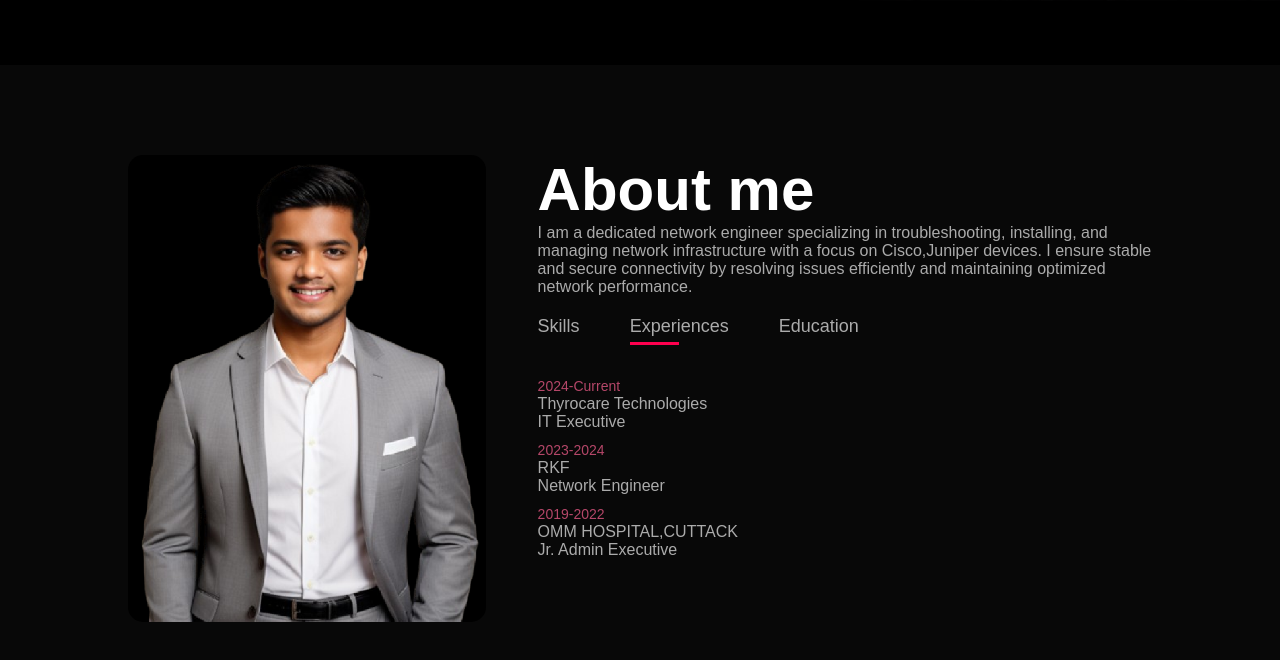
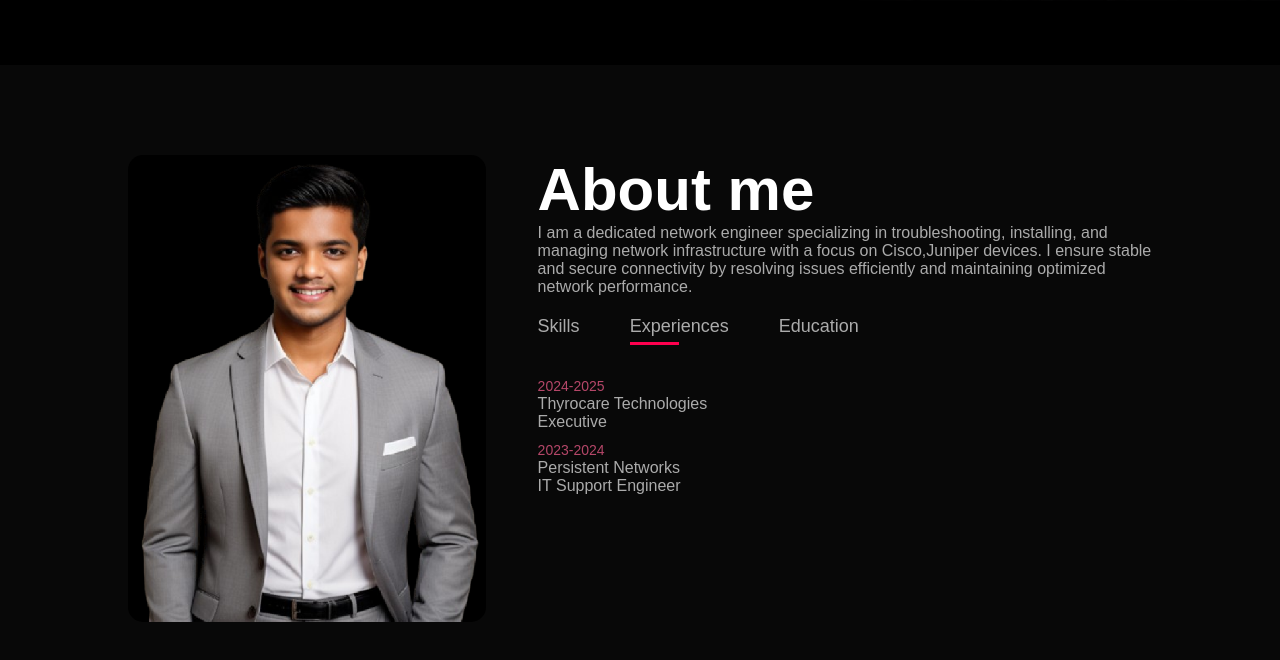
Before and after one commit to debasish-lenka/resume, a plain HTML site: page index.html in a window 1280 px wide. Both pictures are taken after a click on the element "Experiences". Shown: the part 735-1395 px from the top of the page. Drawn offline with Linux system fonts and the light colour scheme.

Commit message:
index.html

```diff
--- a/index.html
+++ b/index.html
@@ -77,9 +77,8 @@
 
                          <div class="tab-contents" id="experience">
                             <ul>
-                                <li><span>2024-Current</span><br>Thyrocare Technologies<br>IT Executive</li>
-                                <li><span>2023-2024</span><br>RKF<br>Network Engineer</li>
-                                <li><span>2019-2022</span><br>OMM HOSPITAL,CUTTACK<br>Jr. Admin Executive</li>
+                                <li><span>2024-2025</span><br>Thyrocare Technologies<br>Executive</li>
+                                <li><span>2023-2024</span><br>Persistent Networks <br>IT Support Engineer</li>
                             </ul>
                          </div>
 
```
